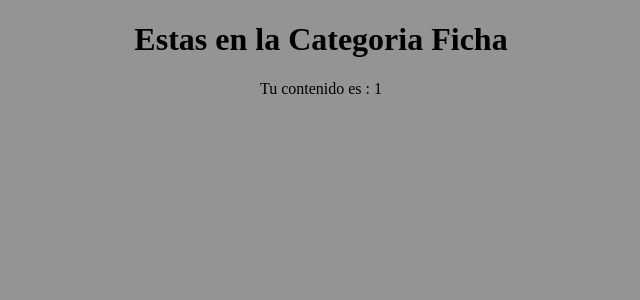
After one commit to AdrianCardin/servidorLaguna, a PHP site: page /CategoriaFicha.php?id=1 in a window 1280 px wide. The commit adds this page. Shown: the top 300 px of the page, without its empty margins (319-959 px from the left). Run offline with PHP 8.4, Linux system fonts and the light colour scheme.

Commit message:
Terminado ejercicio tablas BBDD

```diff
--- /dev/null
+++ b/300 Ejercicios/bbdd/CategoriaFicha.php
@@ -0,0 +1,21 @@
+<?php
+$id=$_REQUEST["id"];
+?>
+
+<!DOCTYPE html>
+<html lang="en">
+<head>
+    <meta charset="UTF-8">
+    <meta http-equiv="X-UA-Compatible" content="IE=edge">
+    <meta name="viewport" content="width=device-width, initial-scale=1.0">
+    <link rel="stylesheet" href="css.css">
+    <title>Categoria Ficha</title>
+</head>
+<body>
+    <div class="contenedor">
+        <h1>Estas en la Categoria Ficha</h1>
+        <p>Tu contenido es : <?=  $id ?></p>
+    </div>
+
+</body>
+</html>
--- a/300 Ejercicios/bbdd/css.css
+++ b/300 Ejercicios/bbdd/css.css
@@ -16,3 +16,6 @@ table, th, td {
     margin-left: 20%;
     margin-right: 20%;
 }
+.contenedor{
+    text-align: center;
+}
--- a/300 Ejercicios/bbdd/index.php
+++ b/300 Ejercicios/bbdd/index.php
@@ -53,7 +53,7 @@
             <?php
             //nombres de la obtencion de bbdd
             foreach ($resultado as $fila) {
-                echo "<tr><td>" . $fila['nombre'] . "</td></tr>";
+                echo "<tr><td><a href='CategoriaFicha.php?id=17'>" . $fila['nombre'] . "</a></td></tr>";
             }
             ?>
 
```
